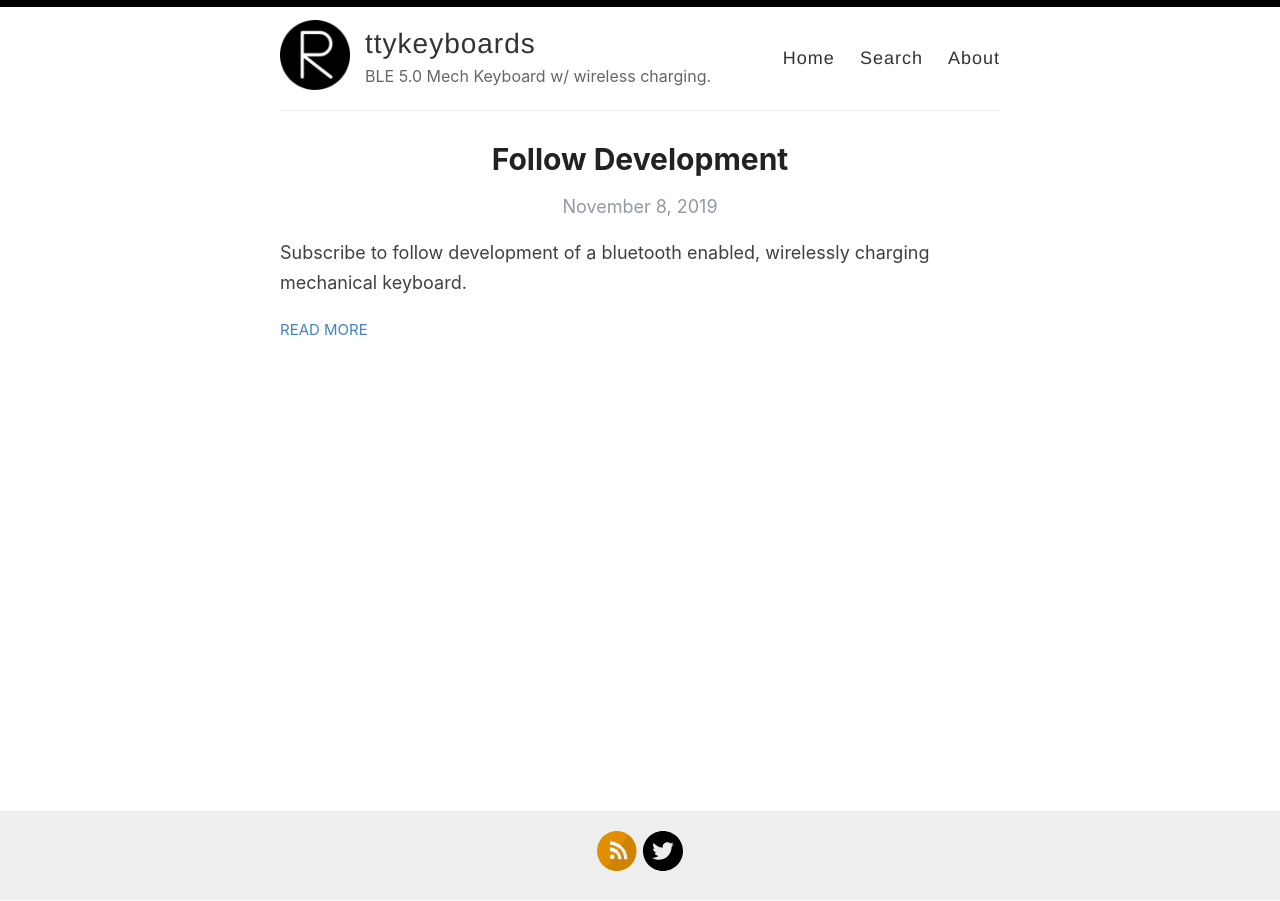
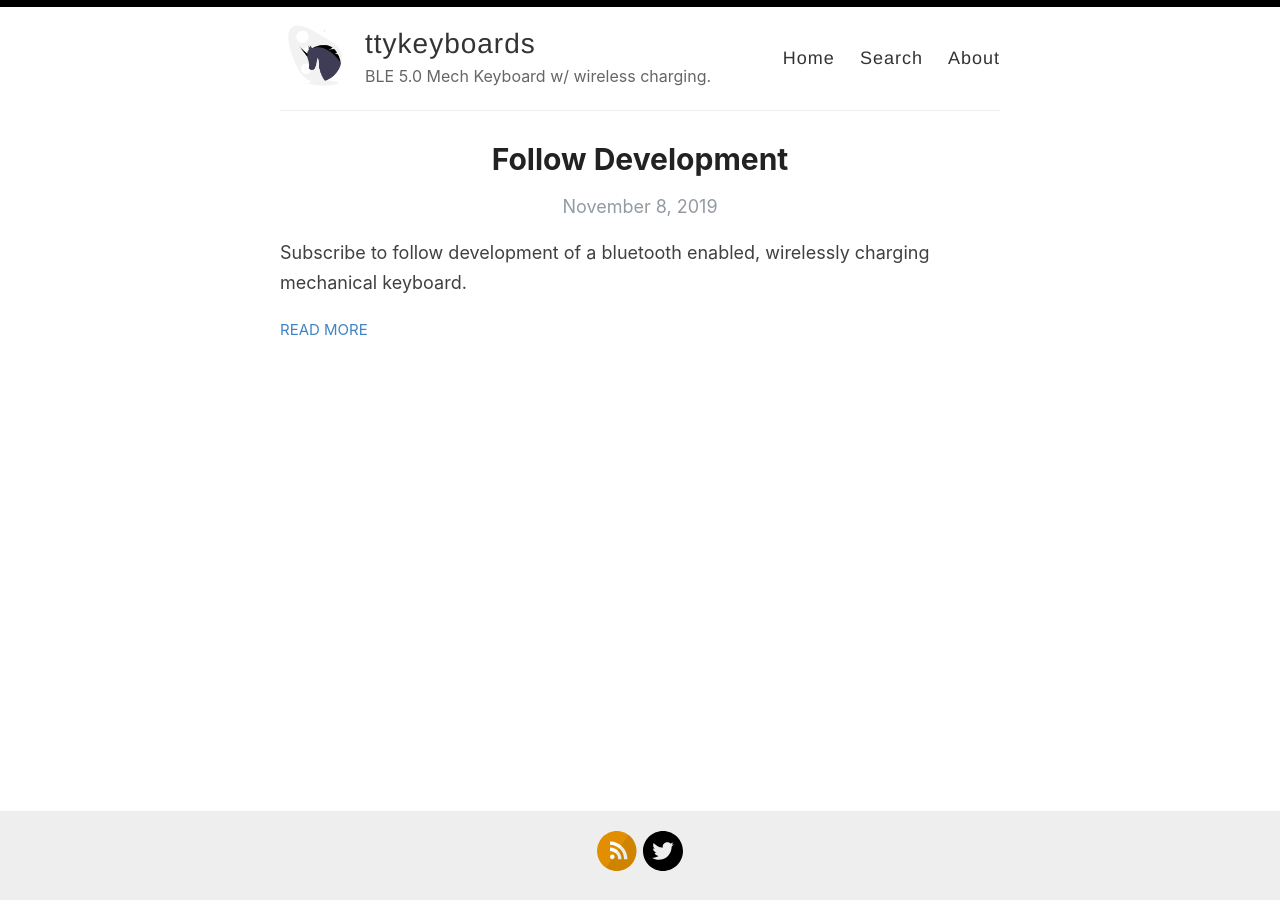
Before and after one commit to JordanMajd/ttykeyboards.com, a Jekyll site: the page built from index.html, in a window 1280 px wide. Built offline with Jekyll 4.4.1, drawn with Linux system fonts in a browser that asks for light colours; the list of posts is cut into pages by our own code.

Commit message:
Update _config.yml

```diff
--- a/_config.yml
+++ b/_config.yml
@@ -12,7 +12,7 @@ author: Jordan Majd
 description: BLE 5.0 Mech Keyboard w/ wireless charging.
 
 # URL of your avatar or profile pic (you could use your GitHub profile pic)
-avatar: /images/reverie.png
+avatar: /images/undraw_unicorn_dp2f.png
 
 #
 # Flags below are optional
```
